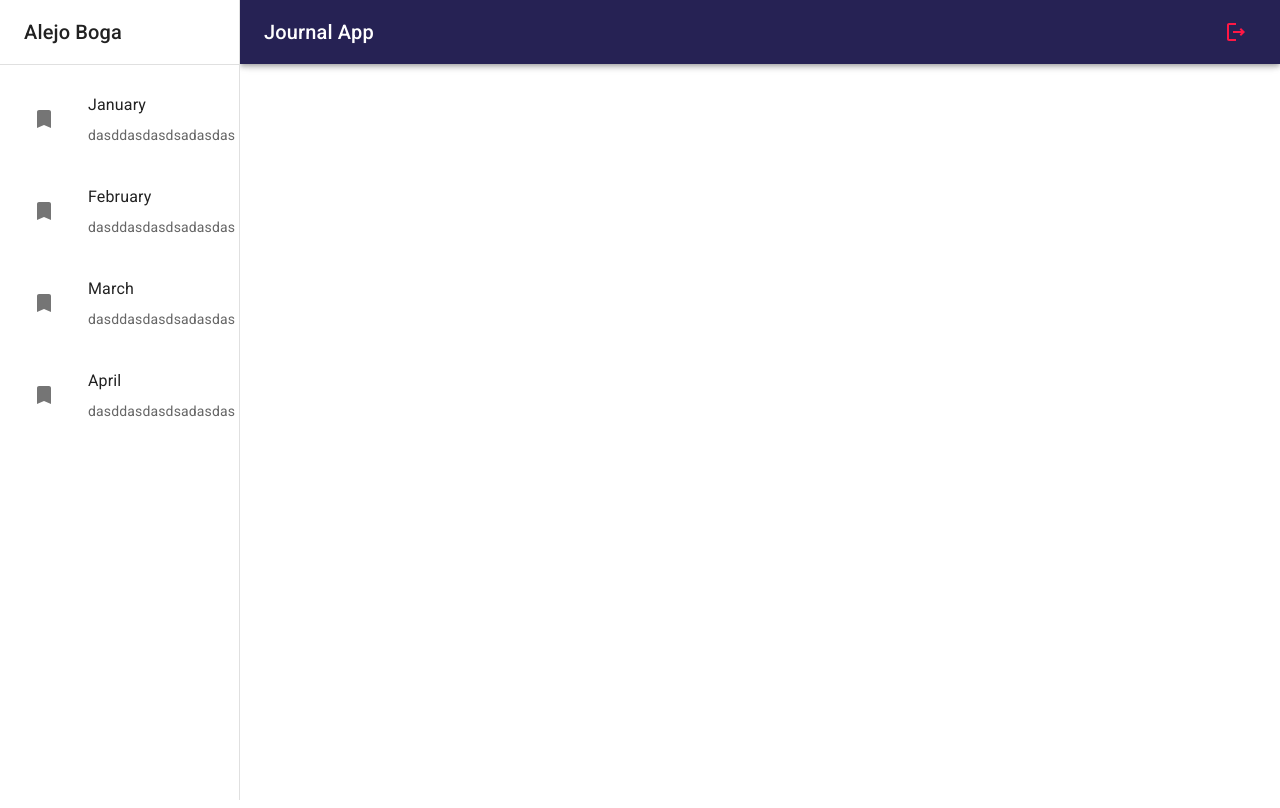
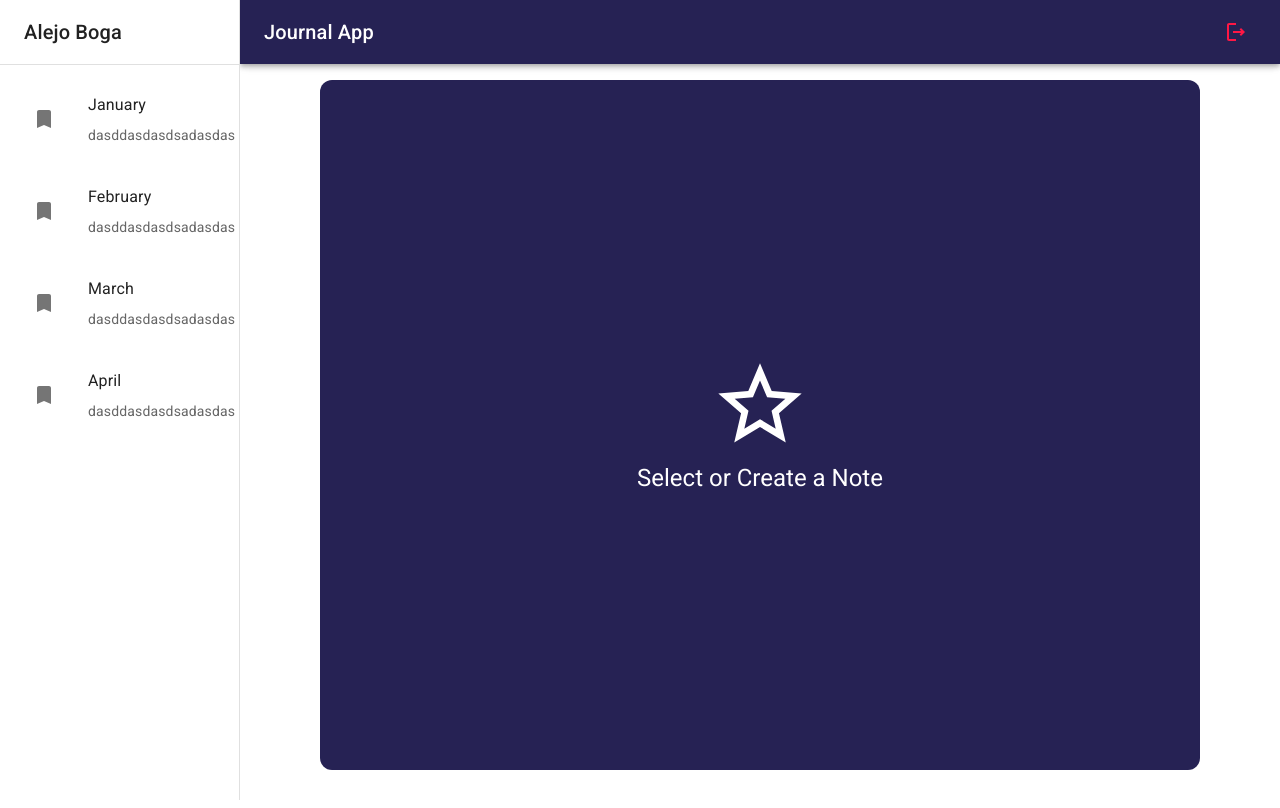
Before and after one commit to Alejoboga20/vite-journal-app, a React (Vite) app: page / in a window 1280 px wide. Shown: the top 808 px of the page. Built offline with nearby package versions, Linux system fonts and the light colour scheme.

Commit message:
NothingView

```diff
--- a/src/journal/layout/JournalLayout.jsx
+++ b/src/journal/layout/JournalLayout.jsx
@@ -9,8 +9,7 @@
 			<Navbar drawerWidth={drawerWidth} />
 			<SideBar />
 
-			<Box component='main' sx={{ flexGrow: 1, p: 3 }}>
-				{/* Toolbar */}
+			<Box component='main' sx={{ flexGrow: 1, p: 10 }}>
 				{children}
 			</Box>
 		</Box>
--- a/src/journal/pages/JournalPage.jsx
+++ b/src/journal/pages/JournalPage.jsx
@@ -1,10 +1,11 @@
 import { Typography } from '@mui/material';
 import { JournalLayout } from '../layout/JournalLayout';
+import { NothingSelectedView } from '../views';
 
 export const JournalPage = () => {
 	return (
 		<JournalLayout>
-			<Typography>dasdasdadklanlsdknakld</Typography>
+			<NothingSelectedView />
 		</JournalLayout>
 	);
 };
--- /dev/null
+++ b/src/journal/views/NothingSelectedView.jsx
@@ -0,0 +1,28 @@
+import { Grid, Typography } from '@mui/material';
+import { StarOutline } from '@mui/icons-material';
+
+export const NothingSelectedView = () => {
+	return (
+		<Grid
+			container
+			spacing={0}
+			direction='column'
+			alignItems='center'
+			justifyContent='center'
+			sx={{
+				minHeight: 'calc(100vh - 110px)',
+				backgroundColor: 'primary.main',
+				borderRadius: 3,
+			}}
+		>
+			<Grid item xs={12}>
+				<StarOutline sx={{ fontSize: 100, color: 'white' }} />
+			</Grid>
+			<Grid item xs={12}>
+				<Typography variant='h5' color='white'>
+					Select or Create a Note
+				</Typography>
+			</Grid>
+		</Grid>
+	);
+};
--- /dev/null
+++ b/src/journal/views/index.js
@@ -0,0 +1 @@
+export { NothingSelectedView } from './NothingSelectedView';
```
